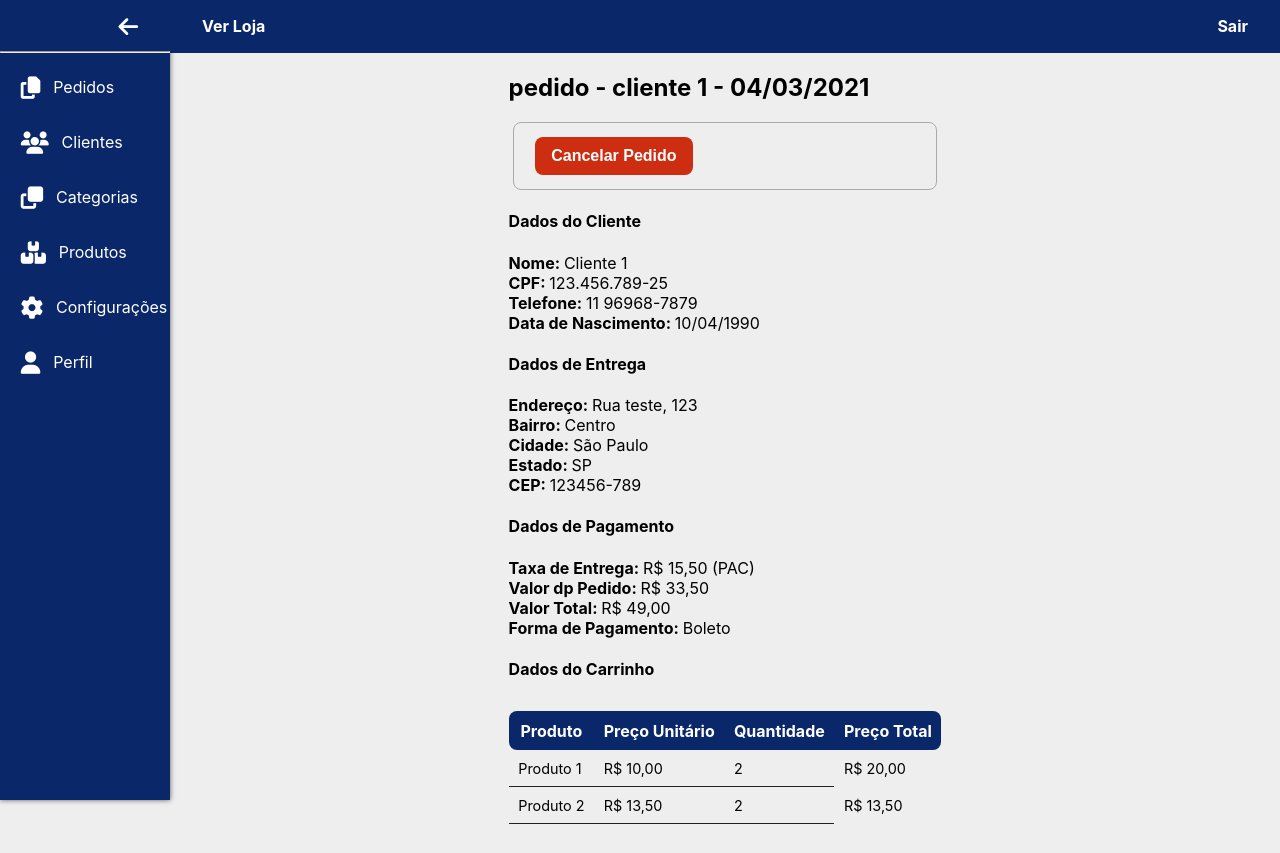
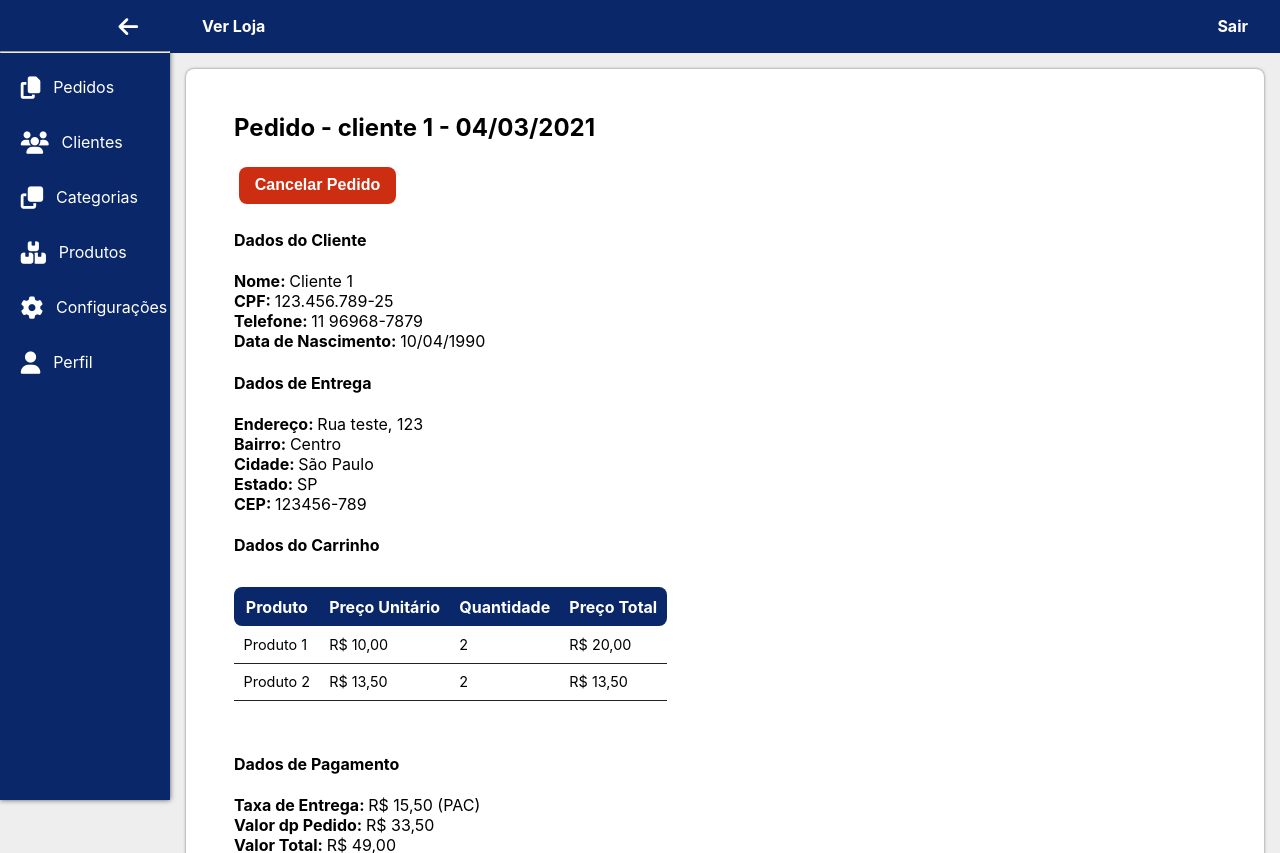
Before and after one commit to vhfuly/ecommerce-dashboard, a React (Create React App) app: page /#/Purchase/logout in a window 1280 px wide. Before the commit this address led to /#/Purchase/1. Built offline with nearby package versions, Linux system fonts and the light colour scheme.

Commit message:
feat: create styles for purchase

```diff
--- a/src/components/Buttons/Simple.tsx
+++ b/src/components/Buttons/Simple.tsx
@@ -9,7 +9,7 @@ type Props = {
 }
 
 const Button: React.FC<Props> = props => (
-  <div className="button">
+  <div>
     <button
       onClick={props.onClick}
       className={`button button-${ props.type || 'default'}`}>
--- a/src/containers/Base/index.tsx
+++ b/src/containers/Base/index.tsx
@@ -12,9 +12,9 @@ const Base= (props: any) =>  (
     </div>
     <div className='container-data'>
       <TopBar />
-      <div className='teste'>
+      <main>
         {props.children}
-      </div>
+      </main>
     </div>
   </div>
 )
--- a/src/containers/Purchase/PurchaseDetails.tsx
+++ b/src/containers/Purchase/PurchaseDetails.tsx
@@ -26,14 +26,17 @@ const PurchaseDetails: React.FC = () => {
     'Preço Total': string;
   }
   return(
-    <div className='container-purchase-details'>
+    <div className='flex flexColumn'>
+      <div className='center'>
+        <Title type='h2' title='Pedido - cliente 1 - 04/03/2021'/>
+      </div>
       <div>
-        <Title type='h2' title='pedido - cliente 1 - 04/03/2021'/>
         <ButtonSimple
           type='danger'
           label='Cancelar Pedido'
           onClick={() => alert('Cancelado...!')}
         />
+
       </div>
       <div>
         <Title type='h4' title='Dados do Cliente'/>
@@ -51,20 +54,19 @@ const PurchaseDetails: React.FC = () => {
         <TextData parameter='CEP' value='123456-789'/>
       </div>
       <div>
+        <Title type='h4' title='Dados do Carrinho'/>
+        <SimpleTable
+          header={['Produto', 'Preço Unitário', 'Quantidade', 'Preço Total']}
+          data={data}
+        />
+      </div>
+      <div>
         <Title type='h4' title='Dados de Pagamento'/>
         <TextData parameter='Taxa de Entrega' value='R$ 15,50 (PAC)'/>
         <TextData parameter='Valor dp Pedido' value='R$ 33,50'/>
         <TextData parameter='Valor Total' value='R$ 49,00'/>
         <TextData parameter='Forma de Pagamento' value='Boleto'/>
       </div>
-
-      <div>
-        <Title type='h4' title='Dados do Carrinho'/>
-        <SimpleTable
-          header={['Produto', 'Preço Unitário', 'Quantidade', 'Preço Total']}
-          data={data}
-        />
-      </div>
     </div>
   );
 }
--- a/src/containers/Purchase/index.tsx
+++ b/src/containers/Purchase/index.tsx
@@ -3,19 +3,20 @@ import React from 'react';
 import PurchaseDetails from './PurchaseDetails';
 import DeliveryDetails from './DeliveryDetails';
 import PaymentsDetails from './PaymentsDetails';
+import '../../styles/containers/purchase.css';
 
 const Purchase: React.FC = () => {
 
   return(
-    <div className='container-purchase'>
-      <div>
+    <div className='flex flexColumn'>
+      <div className='card'>
         <PurchaseDetails />
       </div>
-      <div>
-        <div>
+      <div className='flex center'>
+        <div className='card'>
           <DeliveryDetails />
         </div>
-        <div>
+        <div className='card'>
           <PaymentsDetails />
         </div>
       </div>
--- a/src/styles/components/pagination.css
+++ b/src/styles/components/pagination.css
@@ -7,6 +7,7 @@
   font-size: 1rem;
   color: var(--color-dark-gray);
   padding: 0.2rem 0.5rem;
+  margin-bottom: 3rem;
   border: 1px solid var(--color-light-gray);
   cursor: pointer;
 }
--- a/src/styles/components/table.css
+++ b/src/styles/components/table.css
@@ -10,9 +10,6 @@ table.simple td{
   font-size: 0.9rem;
 }
 
-table.simple td:last-child {
-  border-bottom: none;
-}
 
 table.simple th{
   background-color: var(--color-theme);
--- a/src/styles/containers/base.css
+++ b/src/styles/containers/base.css
@@ -1,6 +1,6 @@
 .container-base {
   display: flex;
-  width: 100%;
+  height: 100vh;
 }
 
 .container-data{
--- /dev/null
+++ b/src/styles/containers/purchase.css
@@ -0,0 +1,6 @@
+.container-purchase-details {
+  margin: 0 auto;
+  display: flex;
+  flex-direction: column;
+  justify-content: center;
+}
--- a/src/styles/global.css
+++ b/src/styles/global.css
@@ -11,12 +11,10 @@
   --color-white: #fff;
   --color-light-gray:#eee;
   --color-dark-gray:#222
-
 }
 
-div.teste {
+main {
   overflow-y: scroll;
-  display: flex;
   justify-content: center;
   height: 100vh;
 }
@@ -40,7 +38,6 @@ body {
   border-radius: 8px;
   border: 0;
   box-shadow: 0 0 3px #777777;
-  height: 90%;
 }
 
 .button {
```
